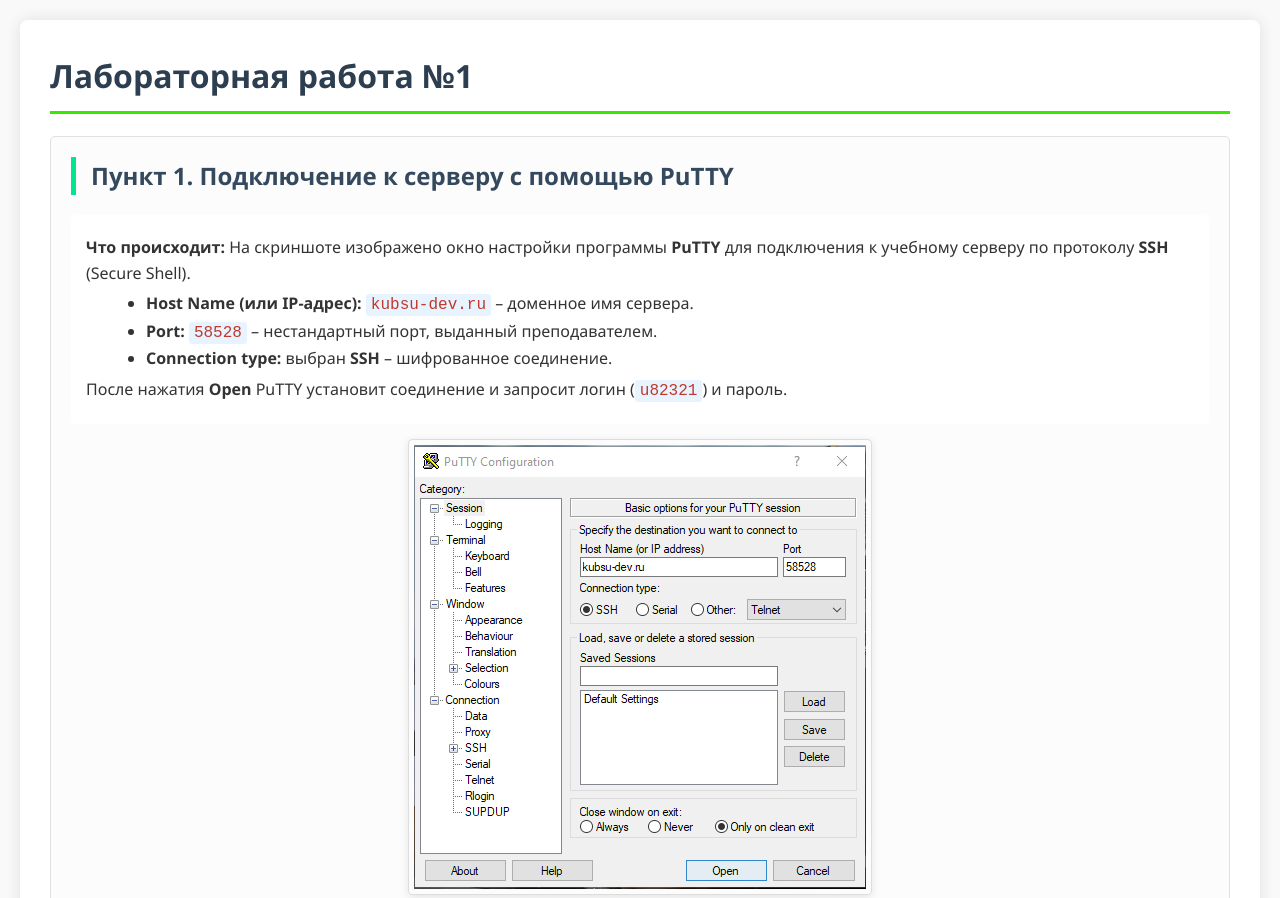
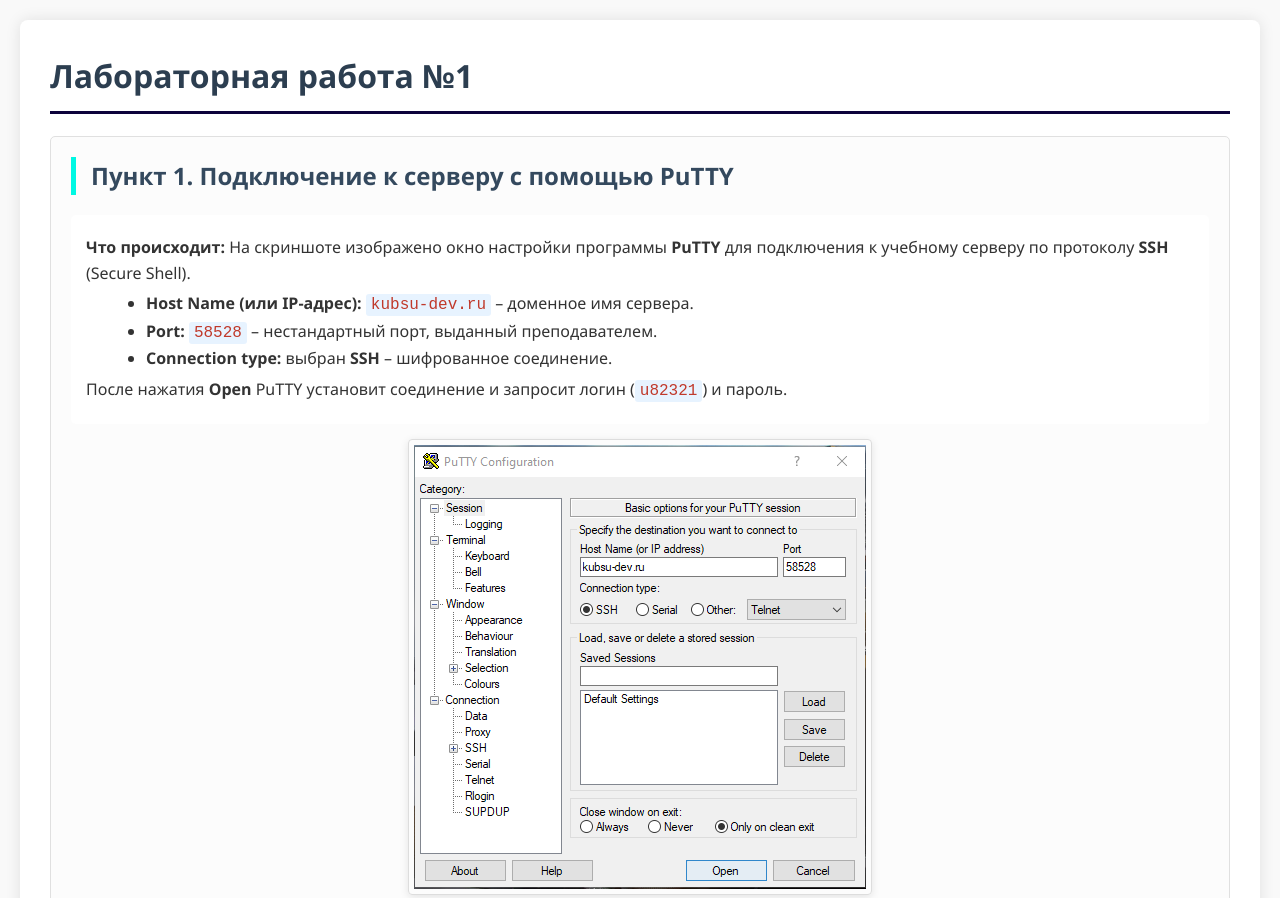
Before and after one commit to Tem4ik2006/aweb1, a plain HTML site: page index.html in a window 1280 px wide. Shown: the top 898 px of the page. Drawn offline with Linux system fonts and the light colour scheme.

Commit message:
Обновление стиля

```diff
--- a/style.css
+++ b/style.css
@@ -1,4 +1,4 @@
-/* style.css */
+
 body {
     font-family: 'Segoe UI', Tahoma, Geneva, Verdana, sans-serif;
     line-height: 1.6;
@@ -19,7 +19,7 @@
 
 h1 {
     color: #2c3e50;
-    border-bottom: 3px solid #39e704;
+    border-bottom: 3px solid #0c023b;
     padding-bottom: 10px;
     margin-top: 0;
 }
@@ -27,7 +27,7 @@
 h2 {
     color: #34495e;
     margin-top: 0;
-    border-left: 5px solid #03e68f;
+    border-left: 5px solid #00f8e3;
     padding-left: 15px;
 }
 
@@ -45,7 +45,7 @@
     border-radius: 5px;
     font-family: 'Courier New', monospace;
     margin-bottom: 15px;
-    border-left: 4px solid #77f700;
+    border-left: 4px solid #032991;
 }
 
 .description {
```
